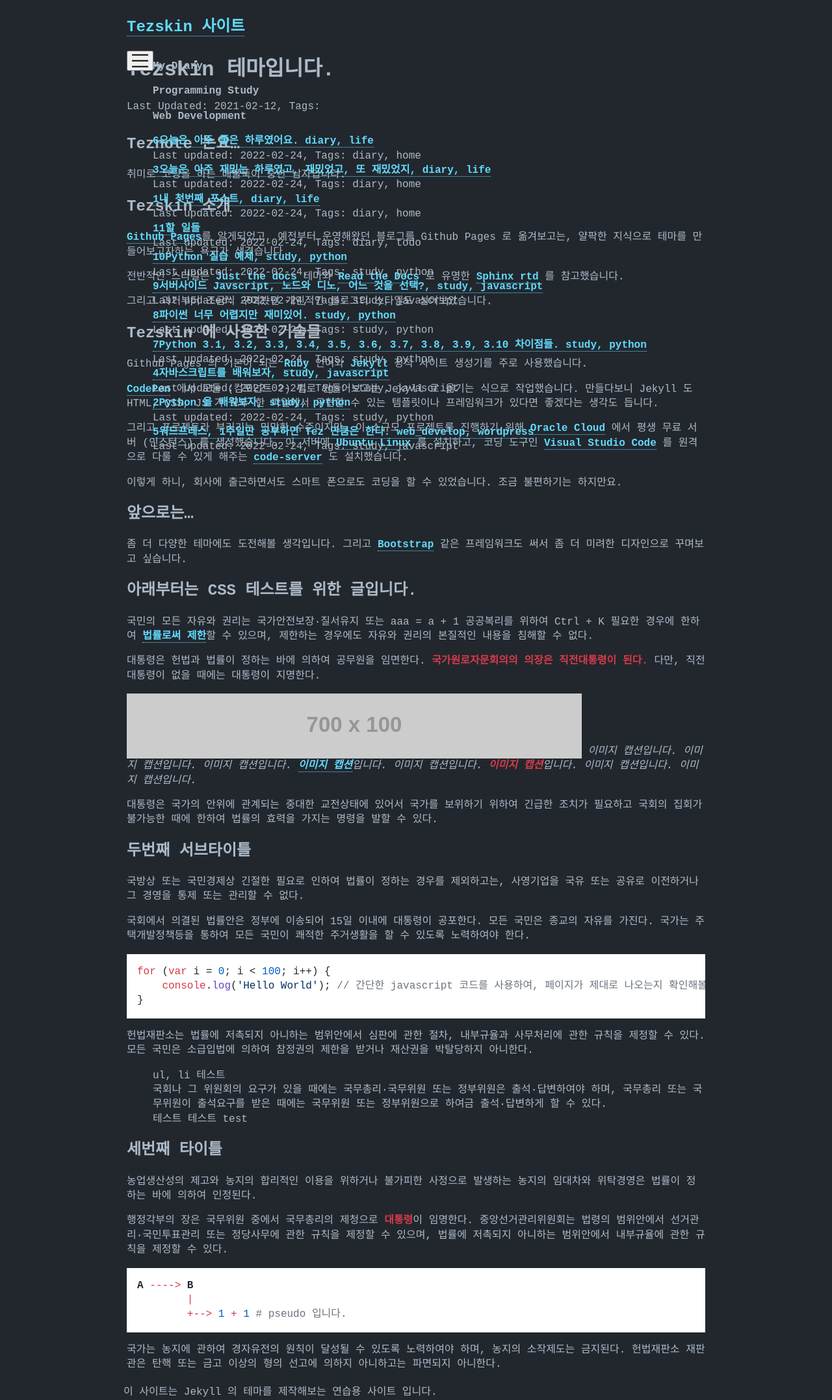
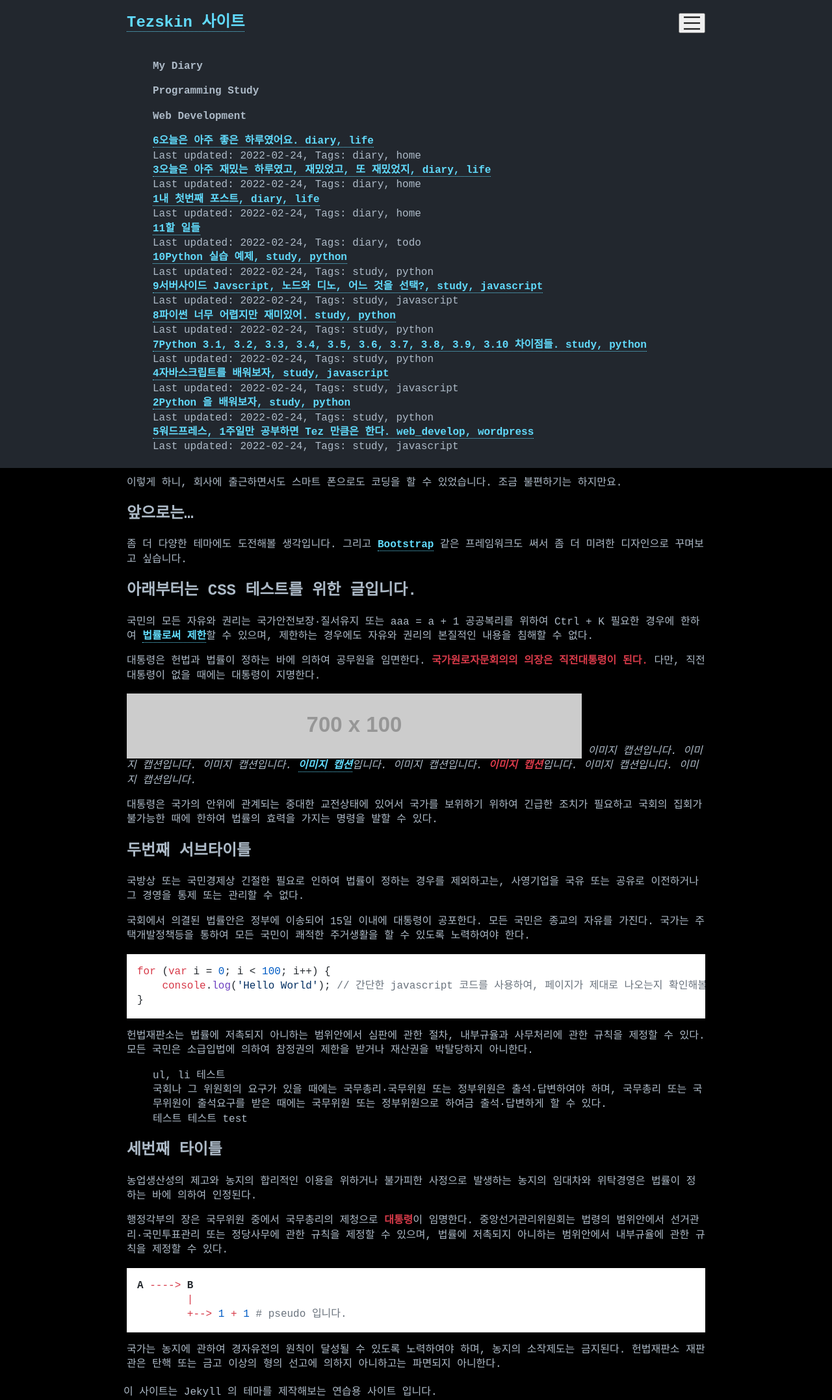
Before and after one commit to teznote/tezskin, a Jekyll site: the page built from index.md, in a window 1280 px wide. Shown: the whole page at 65% size. Built offline with Jekyll 4.4.1, drawn with Linux system fonts in a browser that asks for light colours; nearby versions of some CDN libraries; some web fonts are replaced; a style sheet for code colours, icons or effects is not loaded.

Commit message:
Update style4.scss

```diff
--- a/assets/style4.scss
+++ b/assets/style4.scss
@@ -24,7 +24,7 @@ html, body {
     font-size: 16px;
     line-height: 1.4;
     color: #{$color};
-    background-color: #{$bg-color};
+    background-color: #000000;
 }
 img, svg {
     vertical-align: bottom;
@@ -62,6 +62,7 @@ b, strong {
 
 // Layout
 .sidebar {
+    background-color: #{$bg-color};
     position: fixed;
     top: 0;
     left: 0;
@@ -72,6 +73,12 @@ b, strong {
         .aside {
             padding: 5px;
             height: 60px;
+            display: flex;
+            justify-content: space-between;
+            align-items: center;
+            .menu-btn {
+                cursor: pointer;
+            }
         }
         .nav {
             padding: 5px;
```
